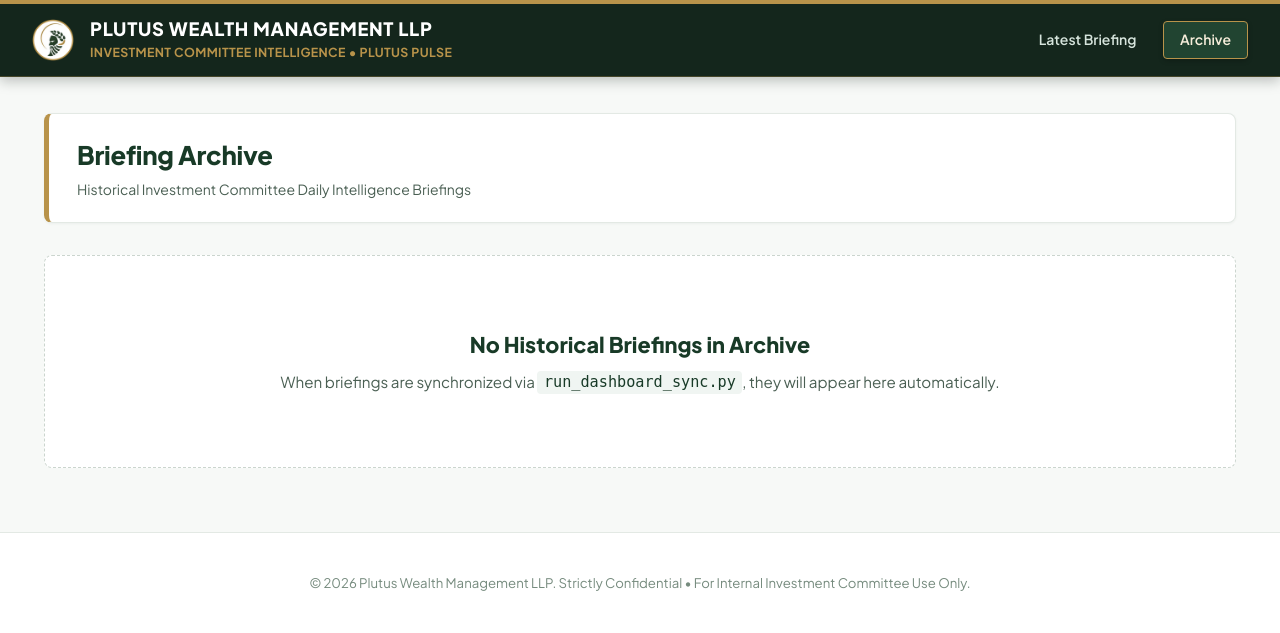
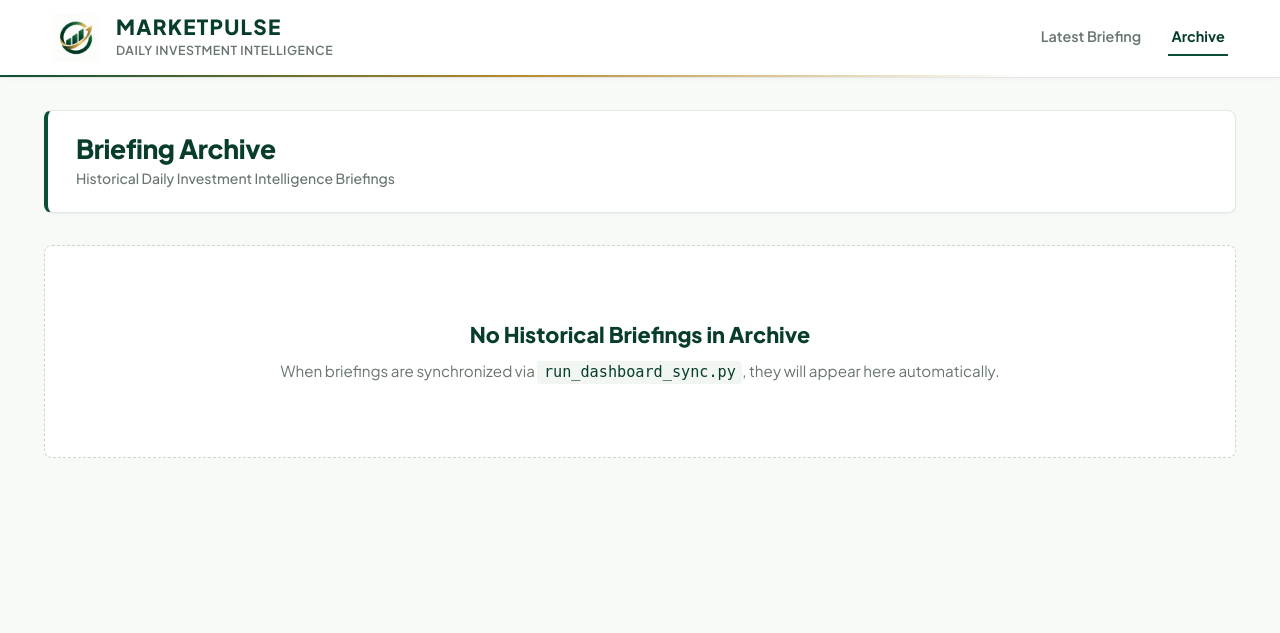
Before and after one commit to srushtik26/investment-news-briefing, a FastAPI app: page /archive in a window 1280 px wide. Shown: the top 633 px of the page. Run offline with FastAPI, Linux system fonts and the light colour scheme.

Commit message:
feat: redesign dashboard branding and header

```diff
--- a/app/dashboard/static/css/dashboard.css
+++ b/app/dashboard/static/css/dashboard.css
@@ -1,33 +1,39 @@
 /* ==========================================================================
-   Plutus Wealth Management LLP - Plutus Pulse Dashboard Theme
-   Navbar: #14261C | Accent: Antique Warm Gold #B8934A
+   MARKETPULSE - Daily Investment Intelligence Dashboard Theme
+   Modern, minimal, finance-focused design system
    ========================================================================== */
 
 :root {
-  /* Logo-derived palette */
-  --primary-green: #183A27;       /* Authoritative deep forest green */
-  --secondary-green: #234E37;     /* Balanced forest shade */
-  --dark-green-surface: #14261C;  /* Navbar grounding */
-  --accent-gold: #B8934A;         /* Rich antique gold from ECG pulse and crest */
-  --accent-gold-hover: #CCA85E;   /* Elevated bright gold */
-  --accent-gold-light: #F7EEDB;   /* Pale gold surface tint */
-  --accent-gold-subtle: #E8DCBE;  /* Gold border tint */
+  /* MarketPulse Theme Palette */
+  --primary-green: #0B4F35;
+  --deep-green: #073D2A;
+  --accent-green: #176B49;
 
-  /* Surfaces & Layout */
-  --bg-page: #F7F9F7;             /* Executive crisp off-white with hint of sage */
-  --bg-surface: #FFFFFF;          /* Pure white card surface */
-  --text-primary: #14261C;        /* Dark forest slate for maximum readability */
-  --text-secondary: #4A5F53;      /* Muted secondary editorial tone */
-  --text-muted: #768B7E;          /* Soft metadata slate */
+  --gold: #B68A2C;
+  --soft-gold: #C9A84D;
 
-  /* Borders & Accents */
-  --border-light: #E3E9E4;        /* Soft card separator */
-  --border-accent: #CBD5CE;       /* Prominent divider */
+  --background: #F8FAF8;
+  --surface: #FFFFFF;
+  --text-main: #17221C;
+  --text-muted: #68756E;
+  --border: #E3E9E5;
+
+  /* Aliases for template & component styling */
+  --bg-page: var(--background);
+  --bg-surface: var(--surface);
+  --text-primary: var(--text-main);
+  --text-secondary: var(--text-muted);
+  --border-light: var(--border);
+  --border-accent: #CBD5CE;
+  --accent-gold: var(--gold);
+  --accent-gold-hover: var(--soft-gold);
+  --accent-gold-light: #F7EEDB;
+  --accent-gold-subtle: #E8DCBE;
 
   /* Shadows & Radius */
-  --shadow-sm: 0 1px 3px rgba(24, 58, 39, 0.05);
-  --shadow-md: 0 4px 10px -1px rgba(24, 58, 39, 0.08), 0 2px 4px -1px rgba(24, 58, 39, 0.04);
-  --shadow-lg: 0 12px 24px -4px rgba(24, 58, 39, 0.10);
+  --shadow-sm: 0 1px 3px rgba(7, 61, 42, 0.04), 0 1px 2px rgba(0, 0, 0, 0.02);
+  --shadow-md: 0 4px 10px -1px rgba(7, 61, 42, 0.06), 0 2px 4px -1px rgba(0, 0, 0, 0.03);
+  --shadow-lg: 0 12px 24px -4px rgba(7, 61, 42, 0.08);
   --radius-sm: 4px;
   --radius-md: 8px;
   --radius-lg: 12px;
@@ -50,19 +56,18 @@ body {
 
 /* Header & Navigation */
 .site-header {
-  background-color: #14261C;
-  border-top: 4px solid var(--accent-gold);
-  border-bottom: 1px solid rgba(184, 147, 74, 0.3);
-  padding: 0.85rem 2rem;
-  box-shadow: 0 4px 12px rgba(10, 20, 14, 0.25);
+  background-color: var(--surface);
+  border-bottom: 1px solid var(--border);
   position: sticky;
   top: 0;
   z-index: 100;
+  box-shadow: 0 1px 4px rgba(7, 61, 42, 0.04);
 }
 
 .header-inner {
   max-width: 1240px;
   margin: 0 auto;
+  padding: 0.85rem 2rem;
   display: flex;
   justify-content: space-between;
   align-items: center;
@@ -84,16 +89,17 @@ body {
 }
 
 .brand-logo {
-  height: 42px;
-  width: 42px;
-  max-height: 42px;
+  height: 48px;
+  width: 48px;
+  max-height: 52px;
   object-fit: contain;
   display: block;
+  border-radius: 4px;
   transition: transform 0.2s ease;
 }
 
 .brand-link:hover .brand-logo {
-  transform: scale(1.06);
+  transform: scale(1.04);
 }
 
 .brand-text {
@@ -102,65 +108,68 @@ body {
 }
 
 .brand-title {
-  font-size: 1.15rem;
+  font-size: 1.3rem;
   font-weight: 800;
-  letter-spacing: 0.05em;
-  text-transform: uppercase;
-  color: #FFFFFF;
-  line-height: 1.2;
+  letter-spacing: 0.06em;
+  color: var(--deep-green);
+  line-height: 1.15;
+  font-family: 'Plus Jakarta Sans', -apple-system, BlinkMacSystemFont, "Segoe UI", Roboto, sans-serif;
 }
 
 .brand-subtitle {
   font-size: 0.775rem;
-  color: var(--accent-gold);
-  font-weight: 700;
+  color: var(--text-muted);
+  font-weight: 600;
   letter-spacing: 0.04em;
   text-transform: uppercase;
-  margin-top: 0.2rem;
+  margin-top: 0.15rem;
+}
+
+.header-accent-line {
+  height: 2px;
+  width: 100%;
+  background: linear-gradient(90deg, #0B4F35 0%, #B68A2C 40%, transparent 80%);
 }
 
 .nav-links {
   display: flex;
-  gap: 0.6rem;
+  gap: 1.5rem;
   align-items: center;
 }
 
 .nav-link {
-  color: #D6E4DC;
+  color: var(--text-muted);
   text-decoration: none;
-  font-size: 0.875rem;
+  font-size: 0.9rem;
   font-weight: 600;
-  padding: 0.45rem 1rem;
-  border-radius: var(--radius-sm);
-  border: 1px solid transparent;
+  padding: 0.4rem 0.2rem;
+  border-bottom: 2.5px solid transparent;
   transition: all 0.2s ease;
 }
 
 .nav-link:hover {
-  color: #FFFFFF;
-  background-color: rgba(255, 255, 255, 0.08);
-  border-color: rgba(184, 147, 74, 0.4);
+  color: var(--primary-green);
+  border-bottom-color: var(--gold);
 }
 
 .nav-link.active {
-  background-color: #214431;
-  color: #F7EEDB;
-  border: 1px solid var(--accent-gold);
-  box-shadow: 0 2px 5px rgba(0, 0, 0, 0.2);
+  color: var(--deep-green);
+  font-weight: 700;
+  border-bottom: 2.5px solid var(--primary-green);
 }
 
 /* Main Container */
 .main-content {
   max-width: 1240px;
-  margin: 2.25rem auto;
+  margin: 2rem auto 3.5rem auto;
   padding: 0 1.5rem;
 }
 
 /* Page Meta Banner */
 .briefing-banner {
-  background: var(--bg-surface);
-  border: 1px solid var(--border-light);
-  border-left: 5px solid var(--accent-gold);
+  background: var(--surface);
+  border: 1px solid var(--border);
+  border-left: 4px solid var(--primary-green);
   border-radius: var(--radius-md);
   padding: 1.35rem 1.75rem;
   margin-bottom: 2rem;
@@ -173,29 +182,37 @@ body {
 }
 
 .briefing-date-title {
-  font-size: 1.6rem;
+  font-size: 1.65rem;
   font-weight: 800;
-  color: var(--primary-green);
-  letter-spacing: -0.01em;
+  color: var(--deep-green);
+  letter-spacing: -0.015em;
+  line-height: 1.2;
+}
+
+.briefing-hero-subtitle {
+  color: var(--text-muted);
+  font-size: 0.9rem;
+  font-weight: 500;
+  margin-top: 0.35rem;
 }
 
 .briefing-badge {
   display: inline-block;
-  background-color: var(--accent-gold-light);
-  color: #7A5B1D;
+  background-color: #F1F6F3;
+  color: var(--deep-green);
   font-size: 0.75rem;
   font-weight: 700;
   text-transform: uppercase;
   letter-spacing: 0.04em;
   padding: 0.35rem 0.75rem;
   border-radius: 9999px;
-  border: 1px solid var(--accent-gold-subtle);
+  border: 1px solid var(--border);
 }
 
 .badge-live {
-  background-color: #E7F5EC;
-  color: #165633;
-  border-color: #BEE3CC;
+  background-color: #E8F4EE;
+  color: var(--primary-green);
+  border-color: #C3E2D1;
 }
 
 /* Grid & Sections */
@@ -400,52 +417,55 @@ body {
 .empty-state h3 {
   font-size: 1.35rem;
   font-weight: 800;
-  color: var(--primary-green);
+  color: var(--deep-green);
   margin-bottom: 0.5rem;
 }
 
 .empty-state p {
-  color: var(--text-secondary);
+  color: var(--text-muted);
   font-size: 0.95rem;
 }
 
 .empty-state code {
-  background-color: #F0F5F2;
-  color: var(--primary-green);
+  background-color: #F1F6F3;
+  color: var(--deep-green);
   padding: 0.15rem 0.4rem;
   border-radius: 4px;
   font-family: monospace;
 }
 
-/* Footer */
+/* Footer disabled */
 .site-footer {
-  text-align: center;
-  padding: 2.5rem 1rem;
-  color: var(--text-muted);
-  font-size: 0.825rem;
-  border-top: 1px solid var(--border-light);
-  background: #FFFFFF;
-  margin-top: 4rem;
+  display: none;
 }
 
 /* Responsive Adjustments */
 @media (max-width: 768px) {
-  .site-header {
-    padding: 0.85rem 1rem;
+  .header-inner {
+    padding: 0.75rem 1rem;
+    flex-direction: column;
+    align-items: flex-start;
+    gap: 0.75rem;
   }
   .brand-logo {
-    height: 36px;
-    width: 36px;
+    height: 40px;
+    width: 40px;
   }
   .brand-title {
-    font-size: 1rem;
+    font-size: 1.15rem;
   }
   .brand-subtitle {
     font-size: 0.725rem;
   }
+  .nav-links {
+    width: 100%;
+    gap: 1.25rem;
+    padding-top: 0.35rem;
+    border-top: 1px solid var(--border);
+  }
   .main-content {
     padding: 0 1rem;
-    margin: 1.25rem auto;
+    margin: 1.25rem auto 2.5rem auto;
   }
   .briefing-banner {
     flex-direction: column;
--- a/app/dashboard/templates/archive.html
+++ b/app/dashboard/templates/archive.html
@@ -4,8 +4,8 @@
 <div class="briefing-banner">
   <div>
     <h2 class="briefing-date-title">Briefing Archive</h2>
-    <p style="color: var(--text-secondary); font-size: 0.875rem; margin-top: 0.25rem;">
-      Historical Investment Committee Daily Intelligence Briefings
+    <p class="briefing-hero-subtitle" style="color: var(--text-secondary); font-size: 0.875rem; margin-top: 0.25rem;">
+      Historical Daily Investment Intelligence Briefings
     </p>
   </div>
 </div>
--- a/app/dashboard/templates/base.html
+++ b/app/dashboard/templates/base.html
@@ -1,125 +1,179 @@
 <!DOCTYPE html>
 <html lang="en">
+
 <head>
   <meta charset="UTF-8">
   <meta name="viewport" content="width=device-width, initial-scale=1.0">
-  <title>{{ title }} - Plutus Wealth Management LLP</title>
+  <title>{{ title }} - MarketPulse</title>
   <link rel="preconnect" href="https://fonts.googleapis.com">
   <link rel="preconnect" href="https://fonts.gstatic.com" crossorigin>
-  <link href="https://fonts.googleapis.com/css2?family=Plus+Jakarta+Sans:wght@400;500;600;700;800&display=swap" rel="stylesheet">
-  <link rel="stylesheet" href="/static/css/dashboard.css?v=20260911_plutus_v4">
+  <link href="https://fonts.googleapis.com/css2?family=Plus+Jakarta+Sans:wght@400;500;600;700;800&display=swap"
+    rel="stylesheet">
+  <link rel="stylesheet" href="/static/css/dashboard.css?v=20260916_marketpulse_v1">
   <style>
-    /* Immediate theme enforcement to guarantee zero browser caching latency */
     :root {
-      --primary-green: #183A27 !important;
-      --secondary-green: #234E37 !important;
-      --accent-gold: #B8934A !important;
-      --accent-gold-hover: #CCA85E !important;
-      --accent-gold-light: #F7EEDB !important;
-      --bg-page: #F7F9F7 !important;
+      --primary-green: #0B4F35 !important;
+      --deep-green: #073D2A !important;
+      --accent-green: #176B49 !important;
+      --gold: #B68A2C !important;
+      --soft-gold: #C9A84D !important;
+      --background: #F8FAF8 !important;
+      --surface: #FFFFFF !important;
+      --text-main: #17221C !important;
+      --text-muted: #68756E !important;
+      --border: #E3E9E5 !important;
+
+      --bg-page: #F8FAF8 !important;
       --bg-surface: #FFFFFF !important;
-      --text-primary: #14261C !important;
-      --text-secondary: #4A5F53 !important;
-      --border-light: #E3E9E4 !important;
+      --text-primary: #17221C !important;
+      --text-secondary: #68756E !important;
+      --border-light: #E3E9E5 !important;
+      --accent-gold: #B68A2C !important;
+      --accent-gold-hover: #C9A84D !important;
     }
+
     .site-header {
-      background-color: #14261C !important;
-      border-top: 4px solid #B8934A !important;
-      border-bottom: 1px solid rgba(184, 147, 74, 0.3) !important;
-      box-shadow: 0 4px 12px rgba(10, 20, 14, 0.25) !important;
+      background-color: #FFFFFF !important;
+      border-top: none !important;
+      border-bottom: 1px solid #E3E9E5 !important;
+      box-shadow: 0 1px 4px rgba(7, 61, 42, 0.04) !important;
     }
+
     .brand-logo {
-      height: 42px !important;
-      width: 42px !important;
-      max-height: 42px !important;
+      height: 48px !important;
+      width: 48px !important;
+      max-height: 52px !important;
       object-fit: contain !important;
       display: block !important;
+      border-radius: 4px !important;
     }
+
     .brand-title {
-      color: #FFFFFF !important;
-      font-size: 1.15rem !important;
+      color: #073D2A !important;
+      font-size: 1.3rem !important;
       font-weight: 800 !important;
+      letter-spacing: 0.06em !important;
+      line-height: 1.15 !important;
+    }
+
+    .brand-subtitle {
+      color: #68756E !important;
+      font-size: 0.775rem !important;
+      font-weight: 600 !important;
       letter-spacing: 0.04em !important;
-      line-height: 1.2 !important;
-    }
-    .brand-subtitle {
-      color: #B8934A !important;
-      font-size: 0.775rem !important;
-      font-weight: 700 !important;
-      letter-spacing: 0.03em !important;
       text-transform: uppercase !important;
     }
+
+    .header-accent-line {
+      height: 2px !important;
+      width: 100% !important;
+      background: linear-gradient(90deg, #0B4F35 0%, #B68A2C 40%, transparent 80%) !important;
+    }
+
     .nav-link {
-      color: #D6E4DC !important;
+      color: #68756E !important;
+      border-bottom: 2.5px solid transparent !important;
+      border-radius: 0 !important;
+      padding: 0.4rem 0.2rem !important;
     }
+
     .nav-link:hover {
-      color: #FFFFFF !important;
-      background-color: rgba(255, 255, 255, 0.08) !important;
-      border-color: rgba(184, 147, 74, 0.4) !important;
+      color: #0B4F35 !important;
+      background-color: transparent !important;
+      border-bottom-color: #B68A2C !important;
     }
+
     .nav-link.active {
-      background-color: #214431 !important;
-      color: #F7EEDB !important;
-      border: 1px solid #B8934A !important;
-      box-shadow: 0 2px 5px rgba(0, 0, 0, 0.2) !important;
+      background-color: transparent !important;
+      color: #073D2A !important;
+      border-bottom: 2.5px solid #0B4F35 !important;
+      box-shadow: none !important;
+      border-top: none !important;
+      border-left: none !important;
+      border-right: none !important;
     }
+
     .section-header {
-      border-bottom: 2.5px solid #B8934A !important;
+      border-bottom: 2px solid #B68A2C !important;
       color: #FFFFFF !important;
     }
+
     .header-india {
-      background: linear-gradient(135deg, #102619 0%, #1A402B 100%) !important;
+      background: linear-gradient(135deg, #073D2A 0%, #0B4F35 100%) !important;
     }
+
     .header-domestic {
-      background: linear-gradient(135deg, #153222 0%, #224D36 100%) !important;
+      background: linear-gradient(135deg, #09422D 0%, #10593B 100%) !important;
     }
+
     .header-international {
-      background: linear-gradient(135deg, #0C2116 0%, #173B28 100%) !important;
+      background: linear-gradient(135deg, #053323 0%, #084730 100%) !important;
     }
+
     .story-number {
-      background-color: #F0F5F2 !important;
-      color: #183A27 !important;
-      border: 1.5px solid #B8934A !important;
+      background-color: #F1F6F3 !important;
+      color: #073D2A !important;
+      border: 1.5px solid #B68A2C !important;
     }
+
     .story-headline {
-      color: #183A27 !important;
+      color: #17221C !important;
     }
-    .story-link, .archive-link {
-      color: #B8934A !important;
+
+    .story-link,
+    .archive-link {
+      color: #0B4F35 !important;
     }
+
+    .story-link:hover,
+    .archive-link:hover {
+      color: #B68A2C !important;
+    }
+
     .briefing-banner {
-      border-left: 5px solid #B8934A !important;
+      border-left: 4px solid #0B4F35 !important;
     }
+
     .briefing-date-title {
-      color: #183A27 !important;
+      color: #073D2A !important;
+    }
+
+    .source-tag {
+      color: #073D2A !important;
+      background-color: #EDF4F0 !important;
+      border: 1px solid #D7E5DD !important;
+    }
+
+    .site-footer {
+      display: none !important;
     }
   </style>
 </head>
+
 <body>
   <header class="site-header">
     <div class="header-inner">
       <div class="brand-group">
         <a href="/" class="brand-link">
-          <img src="/static/images/logo_circle.png" alt="Plutus Emblem" class="brand-logo">
+          <img src="/static/images/marketpulse_logo.png" alt="MarketPulse Logo" class="brand-logo">
           <div class="brand-text">
-            <h1 class="brand-title">PLUTUS WEALTH MANAGEMENT LLP</h1>
-            <p class="brand-subtitle">Investment Committee Intelligence &bull; Plutus Pulse</p>
+            <h1 class="brand-title">MARKETPULSE</h1>
+            <p class="brand-subtitle">Daily Investment Intelligence</p>
           </div>
         </a>
       </div>
       <nav class="nav-links">
         <a href="/" class="nav-link {% if is_latest %}active{% endif %}">Latest Briefing</a>
-        <a href="/archive" class="nav-link {% if not is_latest and title == 'Briefing Archive' %}active{% endif %}">Archive</a>
+        <a href="/archive"
+          class="nav-link {% if not is_latest and title == 'Briefing Archive' %}active{% endif %}">Archive</a>
       </nav>
     </div>
+    <div class="header-accent-line"></div>
   </header>
 
   <main class="main-content">
     {% block content %}{% endblock %}
   </main>
+</body>
 
-  <footer class="site-footer">
-    <p>&copy; 2026 Plutus Wealth Management LLP. Strictly Confidential &bull; For Internal Investment Committee Use Only.</p>
-  </footer>
-</body>
 </html>
--- a/app/dashboard/templates/briefing.html
+++ b/app/dashboard/templates/briefing.html
@@ -5,8 +5,8 @@
   <div class="briefing-banner">
     <div>
       <h2 class="briefing-date-title">{{ briefing.briefing_date.strftime('%A, %d %B %Y') }}</h2>
-      <p style="color: var(--text-secondary); font-size: 0.875rem; margin-top: 0.25rem;">
-        Compiled for Investment Committee &bull; {{ briefing.story_count }} Verified Hard Business & National Events
+      <p class="briefing-hero-subtitle" style="color: var(--text-secondary); font-size: 0.875rem; margin-top: 0.25rem;">
+        {{ briefing.story_count }} Verified Hard Business & National Events
       </p>
     </div>
     <div>
```
Also changed, not shown: other parts of app/dashboard/static/css/dashboard.css (+29 -29 lines), tests/test_dashboard_standalone.py (+3 -1 lines), app/dashboard/static/images/marketpulse_logo.png (added).
